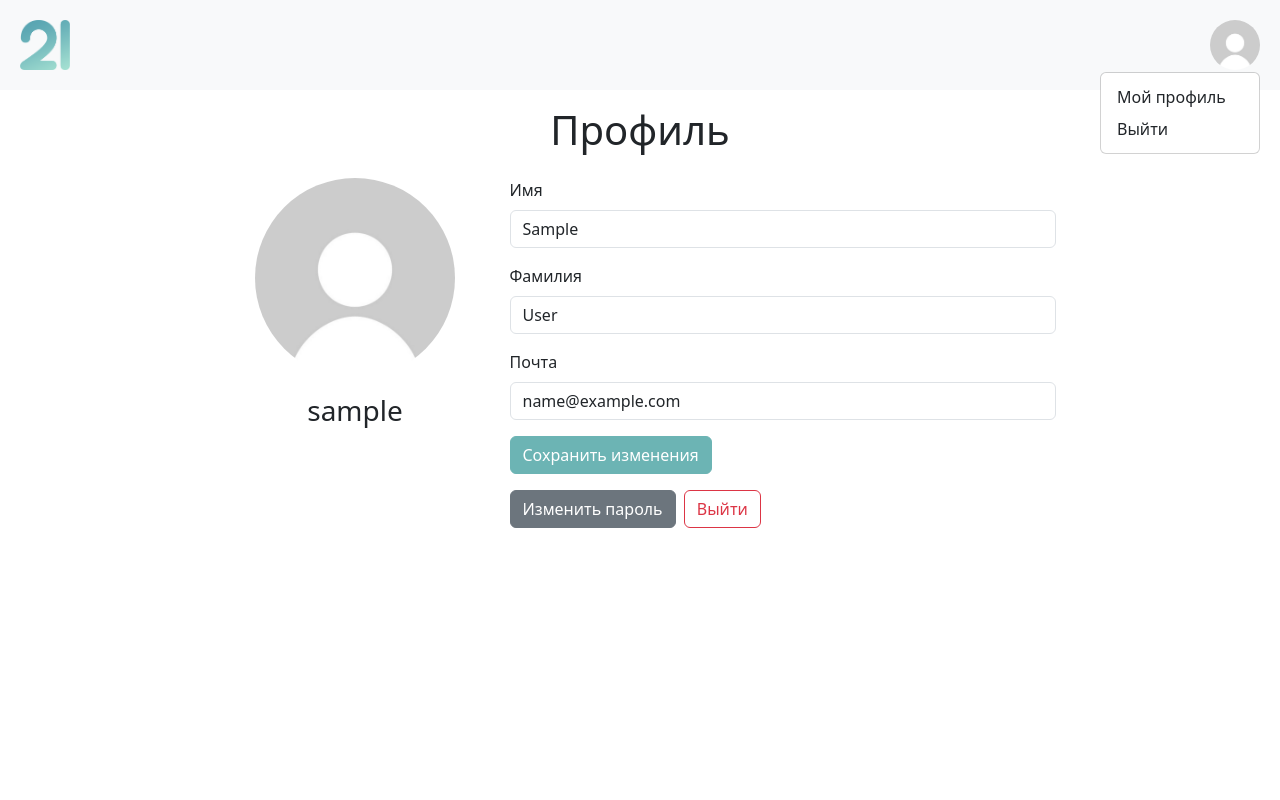
After one commit to fabscheize/21-tracker, a Django app: page /auth/profile/ in a window 1280 px wide, after a click that opens the changed part. The commit adds this page. Run offline with Django 4.2, Linux system fonts and the light colour scheme; the visitor is signed in with stand-in values (Sample User, id 1); data comes from the database, SQL or seed files in the repository; some libraries are stand-ins or nearby versions.

Commit message:
Feat: Add User profile

```diff
--- a/tracker/static_dev/css/custom.css
+++ b/tracker/static_dev/css/custom.css
@@ -12,6 +12,10 @@
   .left-panel {
     margin-left: 10px;
   }
+  .round-img {
+    height: 200px;
+    width: 200px;
+  }
 }
 /* sm-экраны */
 @media (max-width: 991px) {
@@ -22,6 +26,10 @@
     --bs-btn-padding-y: .5rem;
     --bs-btn-padding-x: 1.5rem;
     --bs-btn-font-size: 1rem;
+  }
+  .round-img {
+    height: 100px;
+    width: 100px;
   }
 }
 .left-panel {
@@ -77,4 +85,20 @@
   color: rgb(158.6554054054, 205.8445945946, 205.8445945946);
 }
 
+.dropdown-menu {
+  --bs-dropdown-link-active-bg: rgb(80.0675675676, 156.9324324324, 156.9324324324) !important;
+}
+
+.round-img {
+  border-radius: 50%;
+}
+
+.addfile {
+  display: block;
+  position: absolute;
+  width: 200px;
+  height: 200px;
+  background-color: red;
+}
+
 /*# sourceMappingURL=custom.css.map */
--- a/tracker/static_dev/scss/custom.scss
+++ b/tracker/static_dev/scss/custom.scss
@@ -1,4 +1,4 @@
-$primary: #c5dddd;
+$primary: rgb(108, 180, 180);
 $primary_l: #{lighten($primary, 15%)};
 $secondary: rgb(87, 87, 87);
 
@@ -17,6 +17,11 @@ $secondary: rgb(87, 87, 87);
   .left-panel {
     margin-left: 10px;
   }
+
+  .round-img {
+    height: 200px;
+    width: 200px;
+  }
 }
 
 /* sm-экраны */
@@ -29,6 +34,11 @@ $secondary: rgb(87, 87, 87);
     --bs-btn-padding-y: .5rem;
     --bs-btn-padding-x: 1.5rem;
     --bs-btn-font-size: 1rem;
+  }
+
+  .round-img {
+    height: 100px;
+    width: 100px;
   }
 }
 
@@ -93,3 +103,19 @@ $secondary: rgb(87, 87, 87);
   font-size: 1em;
   color: #{$primary_l};
 }
+
+.dropdown-menu {
+  --bs-dropdown-link-active-bg: #{darken($primary, 10%)} !important;
+}
+
+.round-img {
+  border-radius: 50%;
+}
+
+.addfile {
+  display: block;
+  position: absolute;
+  width: 200px;
+  height: 200px;
+  background-color: red;
+}
--- a/tracker/templates/habits/list.html
+++ b/tracker/templates/habits/list.html
@@ -1,6 +1,10 @@
 {% extends "base.html" %}
 
 {% load i18n %}
+
+{% block title %}
+  {% translate "Мои привычки" %} – 21
+{% endblock title %}
 
 {% block content %}
   <div class="container-fluid" style="padding: 1rem;">
--- a/tracker/templates/habits/settings.html
+++ b/tracker/templates/habits/settings.html
@@ -1,6 +1,10 @@
 {% extends "base.html" %}
 
 {% load i18n %}
+
+{% block title %}
+  {% translate "Редактирование привычки" %} – 21
+{% endblock title %}
 
 {% block content %}
   <div class="container-fluid" style="padding: 1rem;">
@@ -20,7 +24,7 @@
   </div>
 
 
-  <!-- Модальное окно -->
+  <!-- Модальное окно удаления привычки -->
   <div class="modal fade" id="deleteModal" tabindex="-1" aria-labelledby="deleteModalLabel" aria-hidden="true">
     <div class="modal-dialog">
       <div class="modal-content">
--- a/tracker/templates/includes/habit_card.html
+++ b/tracker/templates/includes/habit_card.html
@@ -2,7 +2,7 @@
 
 <div class="col-12">
   <a href="{% url 'habits:settings' pk=habit.id %}" class="text-decoration-none">
-    <div class="card" style="min-height: 80px; max-width: 900px;">
+    <div class="card" style="min-height: 80px; max-width: 934px;">
       <div class="card-body justify-content-between d-flex align-items-center" style="background: linear-gradient(90deg, #cae0e0 {{ habit.progress }}%, #f8f9fa {{ habit.progress }}%); border-radius: 5px;">
           <p class="fs-3 mb-0">{{ habit.name }}</p>
 
--- a/tracker/templates/includes/header.html
+++ b/tracker/templates/includes/header.html
@@ -6,7 +6,7 @@
     <!-- Верхняя панель -->
     <nav class="navbar navbar-expand-lg navbar-light bg-light">
       <div class="container-fluid d-flex justify-content-between">
-        <div>
+        <div class="d-flex align-items-center">
           <!-- Логотип -->
           <a class="navbar-brand mx-2" href="{% url "homepage:welcome" %}">
             <img src="{% static 'img/logo.png' %}" alt="21" width="50" height="50">
@@ -21,24 +21,45 @@
         </div>
 
         <!-- Иконка профиля -->
-        <div>
-          <ul class="navbar-nav me-auto mb-2 mb-lg-0">
         {% if request.user.is_authenticated %}
-              <li class="nav-item my-auto">
-                {% if view_name == 'users:profile' %} <a class="nav-link active disabled" aria-disabled="true"> {% else %} <a class="nav-link" href="#"> {% endif %}
-                  {{ user.username }}
+          <div class="nav-item dropdown mx-2">
+            <a class="nav-link" role="button" data-bs-toggle="dropdown" aria-expanded="false">
+              <img src="{% if request.user.profile.image %}{{ request.user.profile.get_image_300x300.url }}{% else %}{% static 'img/no-avatar.jpg' %}{% endif %}" alt="{% translate "Аватар" %}" style="border-radius: 50%;" width="50" height="50">
             </a>
-              </li>
+            <ul class="dropdown-menu dropdown-menu-end">
+              <li><a class="dropdown-item" href="{% url "users:profile" %}">{% translate "Мой профиль" %}</a></li>
+              <li><a class="dropdown-item" data-bs-toggle="modal" data-bs-target="#logoutModal">{% translate "Выйти" %}</a></li>
+            </ul>
+          </div>
         {% else %}
-              <li class="nav-item">
+          <div class="nav-item mx-2">
             {% if view_name == 'users:login' %} <a class="nav-link active disabled" aria-disabled="true"> {% else %} <a class="nav-link" href="{% url "users:login" %}"> {% endif %}
               {% translate "Войти" %}
             </a>
-              </li>
+          </div>
         {% endif %}
-          </ul>
-        </div>
       </div>
     </nav>
   {% endwith %}
+
+  <!-- Модальное окно выхода из аккаунта -->
+  <div class="modal fade" id="logoutModal" tabindex="-1" aria-labelledby="logoutModalLabel" aria-hidden="true">
+    <div class="modal-dialog">
+      <div class="modal-content">
+        <div class="modal-header">
+          <h1 class="modal-title fs-5" id="logoutModalLabel">{% translate "Выход" %}</h1>
+          <button type="button" class="btn-close" data-bs-dismiss="modal" aria-label="Закрыть"></button>
+        </div>
+        <div class="modal-body">
+          {% translate "Вы уверены, что хотите выйти?" %}
+        </div>
+        <div class="modal-footer">
+          <button type="button" class="btn btn-secondary" data-bs-dismiss="modal">{% translate "Нет, остаться" %}</button>
+          <a href="{% url "users:logout" %}" class="btn btn-outline-danger" role="button">
+            {% translate "Выйти" %}
+          </a>
+        </div>
+      </div>
+    </div>
+  </div>
 </header>
--- /dev/null
+++ b/tracker/templates/users/profile.html
@@ -0,0 +1,55 @@
+{% extends "base.html" %}
+
+{% load static %}
+{% load i18n %}
+
+{% block title %}
+  {% translate "Профиль" %} - 21
+{% endblock title %}
+
+{% block content %}
+<div class="container-fluid" style="padding: 1rem;">
+  <div class="container d-flex justify-content-center">
+    <h1>{% translate "Профиль" %}</h1>
+  </div>
+
+  <div class="container my-3">
+    <div class="row justify-content-center">
+      <div class="col-12 col-lg-3">
+        <div class="dropdown text-center">
+          {% if request.user.profile.image %}
+            <img src="{{ request.user.profile.get_image_300x300.url }}" class="round-img">
+          {% else %}
+            <img src="{% static 'img/no-avatar.jpg' %}" class="round-img">
+          {% endif %}
+
+          <h3 class="my-3">{{ request.user.username }}</h3>
+        </div>
+      </div>
+
+      <div class="col-12 col-sm-10 col-lg-6">
+        <form method="post" enctype="multipart/form-data" novalidate>
+          {% csrf_token %}
+          {% include "includes/form.html" %}
+          <button type="submit" class="btn btn-primary">{% translate "Сохранить изменения" %}</button>
+        </form>
+
+        <div class="my-3">
+          <a class="btn btn-secondary" href="{% url 'users:password-change' %}" role="button">{% translate "Изменить пароль" %}</a>
+          <a class="btn btn-outline-danger mx-1" data-bs-toggle="modal" data-bs-target="#logoutModal" role="button">{% translate "Выйти" %}</a>
+        </div>
+      </div>
+    </div>
+  </div>
+
+  <div class="container my-3">
+    {% for message in messages %}
+      <div class="alert alert-success alert-dismissible fade show" role="alert">
+        {{ message }}
+        <button type="button" class="btn-close" data-bs-dismiss="alert" aria-label="Закрыть"></button>
+      </div>
+    {% endfor %}
+  </div>
+</div>
+
+{% endblock content %}
--- a/tracker/users/forms.py
+++ b/tracker/users/forms.py
@@ -14,3 +14,24 @@ class SignupForm(django.contrib.auth.forms.UserCreationForm):
             user_model.username.field.name,
             user_model.email.field.name,
         ]
+
+
+class ChangeForm(django.forms.ModelForm):
+    def __init__(self, *args, **kwargs):
+        super().__init__(*args, **kwargs)
+        for field in self.visible_fields():
+            field.field.widget.attrs["class"] = "form-control"
+            if field.errors:
+                field.field.widget.attrs["class"] += " is-invalid"
+
+    class Meta(django.contrib.auth.forms.UserChangeForm.Meta):
+        fields = [
+            user_model.first_name.field.name,
+            user_model.last_name.field.name,
+            user_model.email.field.name,
+        ]
+        labels = {
+            user_model.first_name.field.name: "Имя",
+            user_model.last_name.field.name: "Фамилия",
+            user_model.email.field.name: "Почта",
+        }
--- a/tracker/users/urls.py
+++ b/tracker/users/urls.py
@@ -75,4 +75,9 @@ urlpatterns = [
         users.views.ReActiveView.as_view(),
         name="re-activate",
     ),
+    django.urls.path(
+        "profile/",
+        users.views.ProfileView.as_view(),
+        name="profile",
+    ),
 ]
--- a/tracker/users/views.py
+++ b/tracker/users/views.py
@@ -102,3 +102,28 @@ class ReActiveView(django.views.generic.base.View):
         user.attempts_count = 0
         user.save()
         return django.shortcuts.redirect("users:login")
+
+
+class ProfileView(
+    django.contrib.auth.mixins.LoginRequiredMixin,
+    django.views.generic.FormView,
+):
+    template_name = "users/profile.html"
+    form_class = users.forms.ChangeForm
+    success_url = django.urls.reverse_lazy("users:profile")
+
+    def get_form_kwargs(self):
+        kwargs = super().get_form_kwargs()
+        kwargs["instance"] = self.request.user
+        return kwargs
+
+    def form_valid(self, form):
+        user = form.save(commit=False)
+        user.save()
+
+        django.contrib.messages.success(
+            self.request,
+            "Профиль обновлен успешно!",
+        )
+
+        return super().form_valid(form)
```
Also changed, not shown: tracker/templates/habits/create.html (deleted, +0 -9 lines), tracker/static_dev/img/no-avatar.jpg (added), 1 other file. Lines whose indentation alone changed are shown as unchanged.
